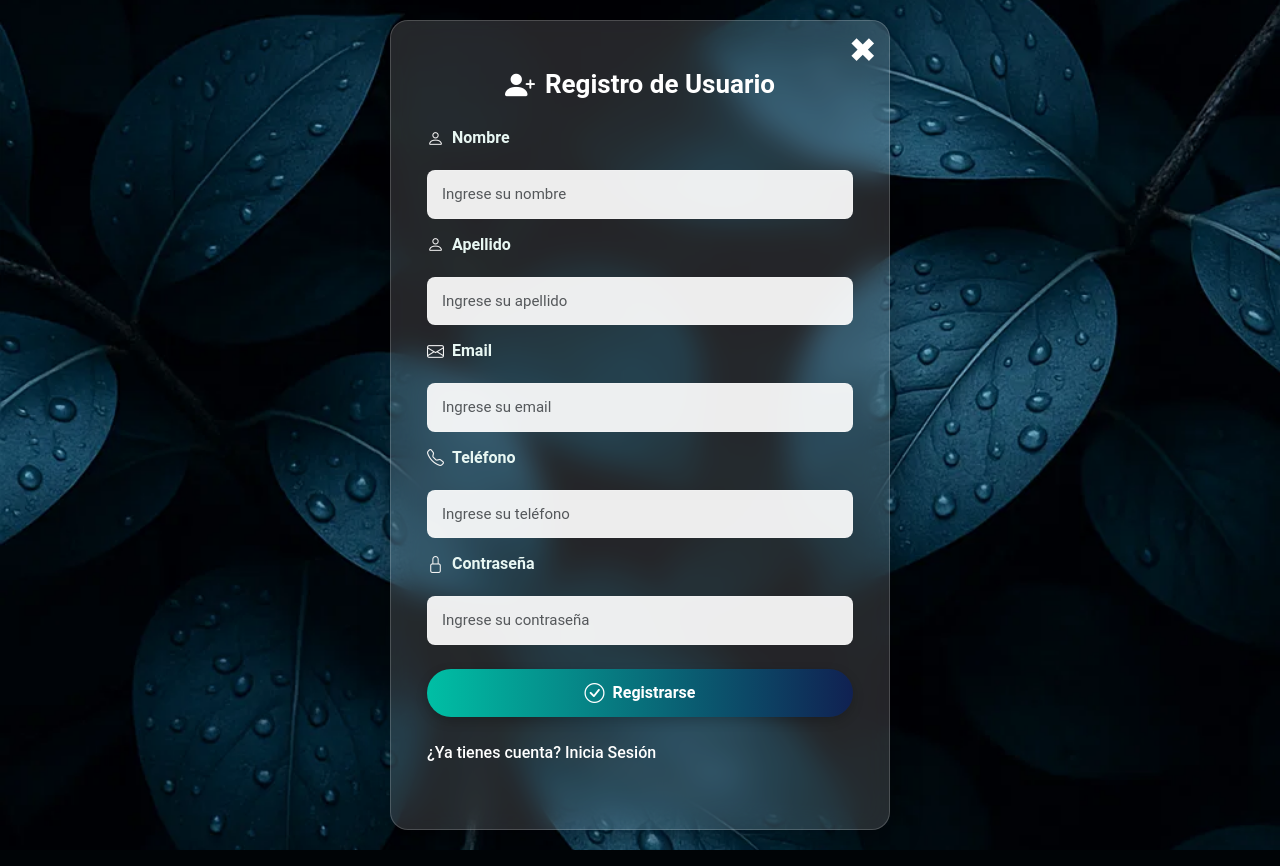
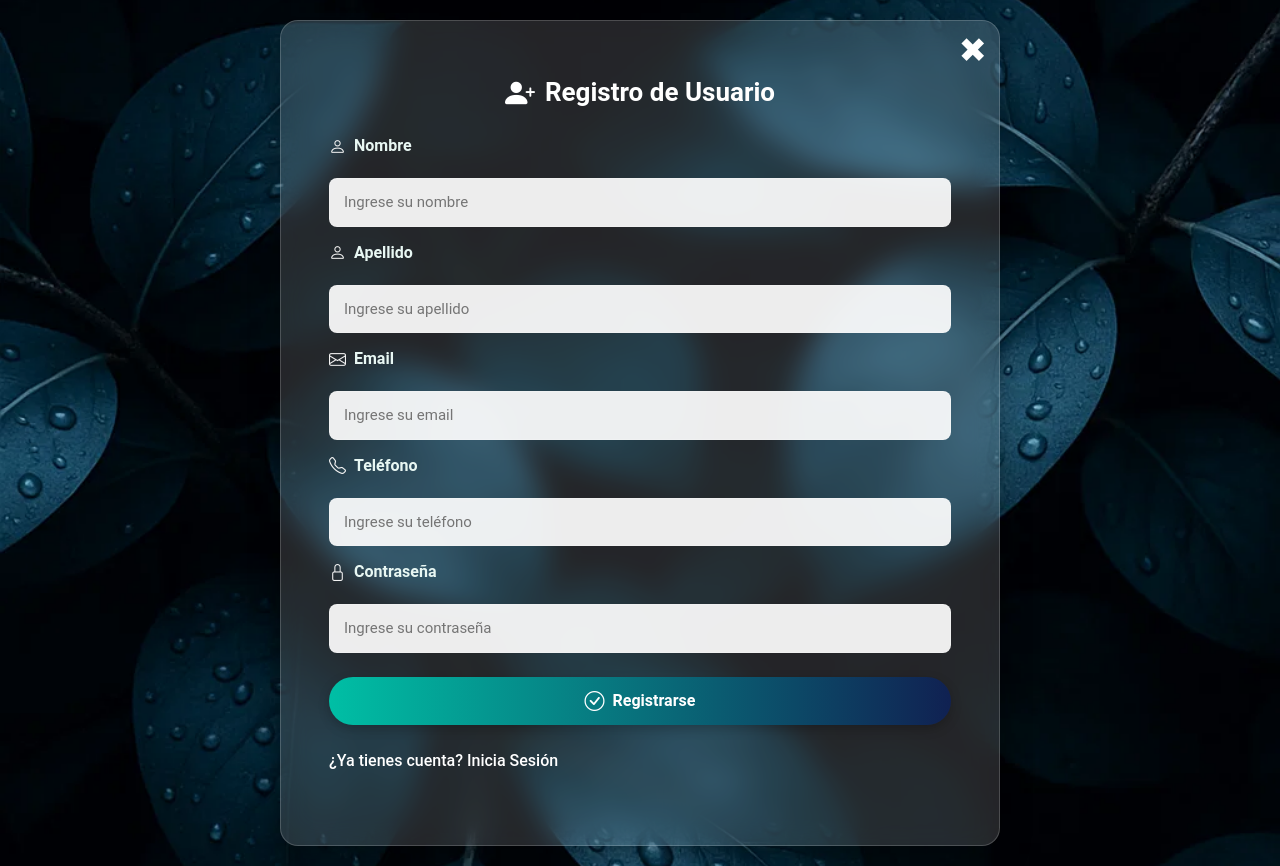
Before and after one commit to Nicol333/Sistema-EPU, a Django app: page /registro_usuario/ in a window 1280 px wide. Run offline with Django 5.2, Linux system fonts and the light colour scheme.

Commit message:
Se actualizaron los estilos y plantillas de registro de usuario

```diff
--- a/project/usuarios/static/usuarios/css/registro_usuario.css
+++ b/project/usuarios/static/usuarios/css/registro_usuario.css
@@ -24,7 +24,7 @@
 }
 
 /* Fondo principal (misma imagen que login) */
-.register-section {
+.seccion-registro {
     min-height: 100vh;
     background: url("/static/img/fondo_azul.png") no-repeat center center/cover;
     display: flex;
@@ -35,19 +35,21 @@
 }
 
 /* Contenedor más ancho */
-.register-container {
+.contenedor-registro {
     width: 100%;
-    max-width: 500px; /* ancho aumentado */
+    /* Aumentado para que el formulario sea más grande en desktop */
+    max-width: 720px;
     position: relative;
     z-index: 2;
 }
 
 /* Caja translúcida (glassmorphism) */
-.register-box {
+.caja-registro {
     background: rgba(255, 255, 255, 0.14);
     backdrop-filter: blur(14px);
     -webkit-backdrop-filter: blur(14px);
-    padding: 48px 36px; /* más aire */
+    /* Más espacio interior para una caja visualmente mayor */
+    padding: 56px 48px;
     border-radius: 18px;
     border: 1px solid rgba(255, 255, 255, 0.18);
     box-shadow: 0 10px 30px rgba(0, 0, 0, 0.38);
@@ -57,7 +59,7 @@
 }
 
 /* Título */
-.register-box h2 {
+.caja-registro h2 {
     color: #fff;
     font-size: 26px;
     margin-bottom: 26px;
@@ -67,14 +69,14 @@
     justify-content: center;
 }
 
-.register-box h2 i {
+.caja-registro h2 i {
     margin-right: 10px;
     color: #ffffff;
     font-size: 30px;
 }
 
 /* Form layout */
-.register-box form {
+.caja-registro form {
     display: flex;
     flex-direction: column;
     gap: 14px;
@@ -83,7 +85,7 @@
 }
 
 /* Labels */
-.form-label {
+.etiqueta-formulario {
     font-weight: 600;
     color: #e8f7f3; /* blanco suave */
     display: flex;
@@ -92,13 +94,13 @@
     margin-bottom: 6px;
 }
 
-.form-label i {
+.etiqueta-formulario i {
     color: #f3f3f3;
     font-size: 17px;
 }
 
 /* Inputs */
-.form-control {
+.control-formulario {
     border-radius: 8px;
     border: 1px solid rgba(255,255,255,0.15);
     padding: 12px 14px;
@@ -109,13 +111,13 @@
 }
 
 /* Input focus glow */
-.form-control:focus {
+.control-formulario:focus {
     outline: none;
     border-color: rgba(0,191,165,0.95);
     box-shadow: 0 6px 18px rgba(0,191,165,0.12);
 }
 
-.register-box button {
+.caja-registro button {
     background: transparent;
     border: none;
     padding: 0;
@@ -151,38 +153,38 @@
 
 
 /* Icono dentro del botón */
-.register-box .btn-primary i {
+.caja-registro .btn-primary i {
     font-size: 20px;
     line-height: 1;
 }
 
 /* Texto del botón con buena separación */
-.register-box .btn-primary span {
+.caja-registro .btn-primary span {
     display: inline-block;
     transform: translateZ(0);
 }
 
-/* Enlaces auxiliares */
-.register-box .text-end a,
-.register-box .text-center a {
+/* Enlaces auxiliares (si se usan utilidades de bootstrap dentro de la caja) */
+.caja-registro .text-end a,
+.caja-registro .text-center a {
     color: rgba(255,255,255,0.95);
     text-decoration: none;
     font-weight: 600;
     transition: color .18s ease, text-decoration .18s ease;
 }
 
-.register-box .text-end a:hover,
-.register-box .text-center a:hover {
+.caja-registro .text-end a:hover,
+.caja-registro .text-center a:hover {
     color: #00BFA5;
     text-decoration: underline;
 }
 
 /* Enlace "¿Ya tienes cuenta?" centrado */
-.register-box .text-center {
+.caja-registro .text-center {
     margin-top: 8px;
 }
 
-.login-link {
+.enlace-inicio-sesion {
     text-decoration: none;   /* Quita subrayado */
     color: #fff;             /* Blanco */
     font-weight: 500;
@@ -191,7 +193,7 @@
     margin-top: 10px;
 }
 
-.login-link:hover {
+.enlace-inicio-sesion:hover {
     color: #00BFA5;          /* Verde al pasar el mouse */
 }
 
@@ -204,11 +206,11 @@
 
 /* Responsive */
 @media (max-width: 768px) {
-    .register-container { max-width: 92%; }
-    .register-box {
+    .contenedor-registro { max-width: 92%; }
+    .caja-registro {
         padding: 26px 18px;
         border-radius: 12px;
     }
-    .register-box h2 { font-size: 22px; }
-    .register-box .btn-primary { width: 100%; max-width: none; padding: 12px 18px; font-size: 16px; }
+    .caja-registro h2 { font-size: 22px; }
+    .caja-registro .btn-primary { width: 100%; max-width: none; padding: 12px 18px; font-size: 16px; }
 }
--- a/project/usuarios/templates/usuarios/registro_usuario.html
+++ b/project/usuarios/templates/usuarios/registro_usuario.html
@@ -9,9 +9,9 @@
 <link rel="stylesheet" href="https://cdn.jsdelivr.net/npm/bootstrap-icons@1.11.3/font/bootstrap-icons.css">
 <link rel="stylesheet" href="{% static 'usuarios/css/registro_usuario.css' %}">
 
-<section class="register-section">
-    <div class="register-container">
-        <div class="register-box">
+<section class="seccion-registro">
+    <div class="contenedor-registro">
+        <div class="caja-registro">
 
             <div class="cerrar-login">
                 <a href="{% url 'home' %}" title="Cancelar e ir atrás">✖</a>
@@ -20,23 +20,23 @@
             <h2><i class="bi bi-person-plus-fill"></i> Registro de Usuario</h2>
             <form>
 
-                    <label for="nombre" class="form-label"><i class="bi bi-person"></i> Nombre</label>
-                    <input type="text" class="form-control" id="nombre" placeholder="Ingrese su nombre" required>
+                    <label for="nombre" class="etiqueta-formulario"><i class="bi bi-person"></i> Nombre</label>
+                    <input type="text" class="control-formulario" id="nombre" placeholder="Ingrese su nombre" required>
 
-                    <label for="apellido" class="form-label"><i class="bi bi-person"></i> Apellido</label>
-                    <input type="text" class="form-control" id="apellido" placeholder="Ingrese su apellido" required>
+                    <label for="apellido" class="etiqueta-formulario"><i class="bi bi-person"></i> Apellido</label>
+                    <input type="text" class="control-formulario" id="apellido" placeholder="Ingrese su apellido" required>
 
-                    <label for="email" class="form-label"><i class="bi bi-envelope"></i> Email</label>
-                    <input type="email" class="form-control" id="email" placeholder="Ingrese su email" required>
+                    <label for="email" class="etiqueta-formulario"><i class="bi bi-envelope"></i> Email</label>
+                    <input type="email" class="control-formulario" id="email" placeholder="Ingrese su email" required>
 
-                    <label for="phone" class="form-label">
+                    <label for="phone" class="etiqueta-formulario">
                         <i class="bi bi-telephone"></i> Teléfono
                     </label>
-                    <input type="tel" class="form-control" id="phone" placeholder="Ingrese su teléfono" required>
+                    <input type="tel" class="control-formulario" id="phone" placeholder="Ingrese su teléfono" required>
 
 
-                    <label for="password" class="form-label"><i class="bi bi-lock"></i> Contraseña</label>
-                    <input type="password" class="form-control" id="password" placeholder="Ingrese su contraseña"
+                    <label for="password" class="etiqueta-formulario"><i class="bi bi-lock"></i> Contraseña</label>
+                    <input type="password" class="control-formulario" id="password" placeholder="Ingrese su contraseña"
                         required>
 
                 <button><a href="{% url 'home_usuario' %}" class="btn btn-primary " aria-label="Registrarse">
@@ -44,7 +44,7 @@
                     </a>
                 </button>
 
-                    <a href="{% url 'login' %}" class="login-link">¿Ya tienes cuenta? Inicia Sesión</a>
+                    <a href="{% url 'login' %}" class="enlace-inicio-sesion">¿Ya tienes cuenta? Inicia Sesión</a>
             </form>
         </div>
     </div>
```
